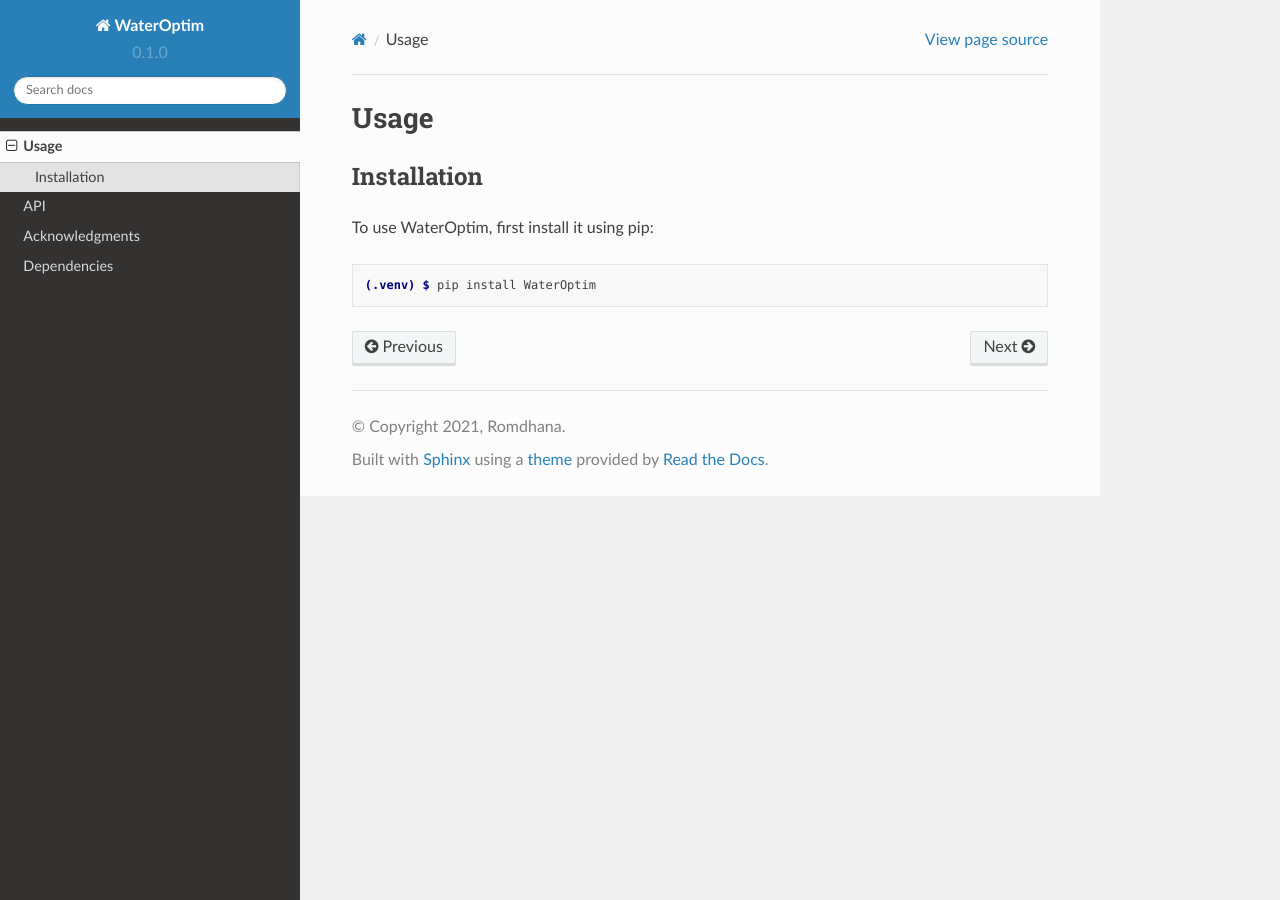
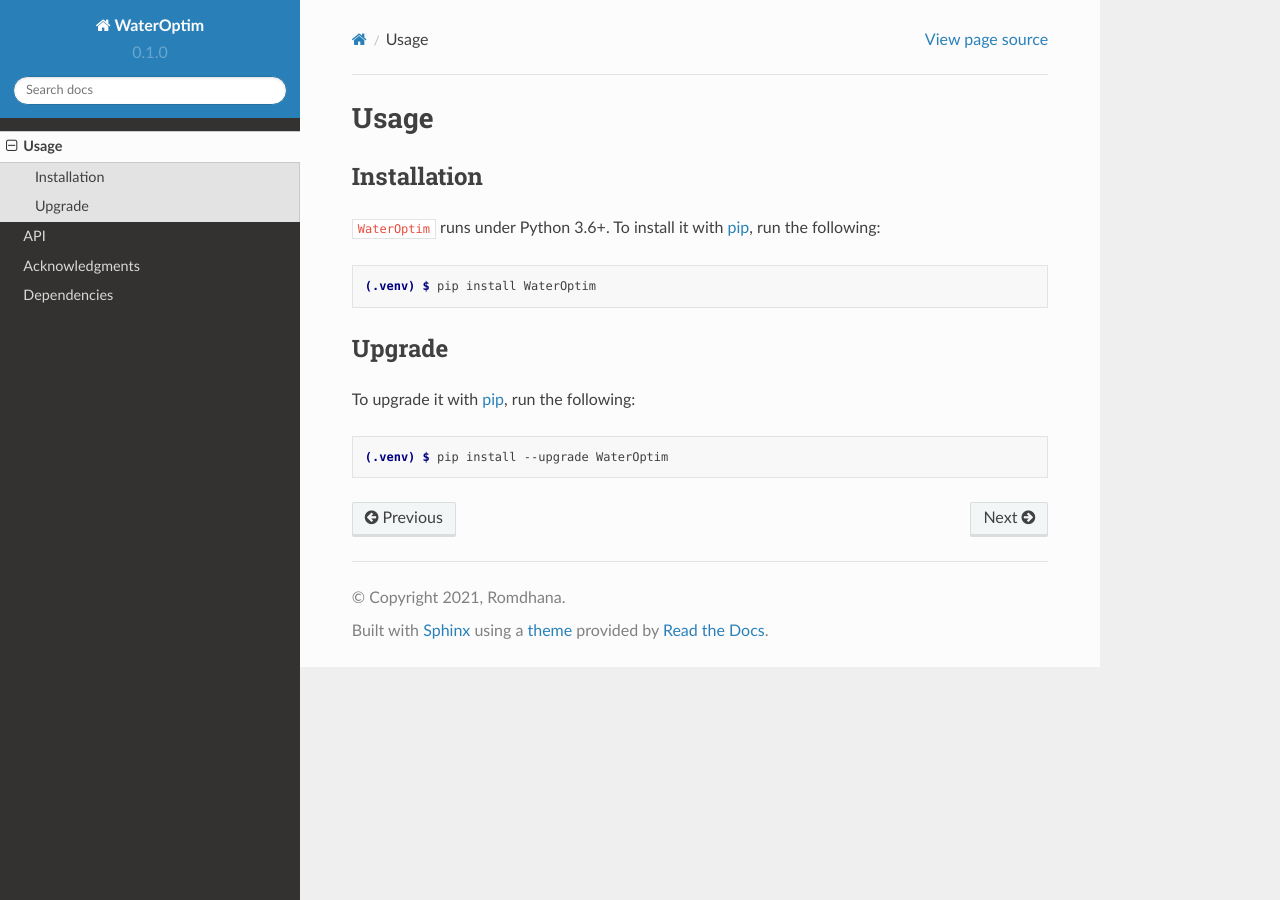
Before and after one commit to ROMDHANA/WaterOptim, a Sphinx documentation site: the page built from docs/source/usage.rst, in a window 1280 px wide. Built offline with Sphinx 7.4.7 and the Read the Docs theme 2.0.0, drawn with Linux system fonts in a browser that asks for light colours.

Commit message:
Update usage.rst

```diff
--- a/docs/source/usage.rst
+++ b/docs/source/usage.rst
@@ -3,11 +3,29 @@
 
 .. _installation:
 
+
 Installation
 ------------
 
-To use WaterOptim, first install it using pip:
+
+``WaterOptim``  runs under Python 3.6+. To install it with `pip`_, run the following:
+
+.. _pip: https://pypi.org/project/WaterOptim/
 
 .. code-block:: console
 
    (.venv) $ pip install WaterOptim
+
+.. _upgrade:
+
+Upgrade
+-------
+
+
+To upgrade it with `pip`_, run the following:
+
+.. _pip: https://pypi.org/project/WaterOptim/
+
+.. code-block:: console
+
+   (.venv) $ pip install --upgrade WaterOptim
```
